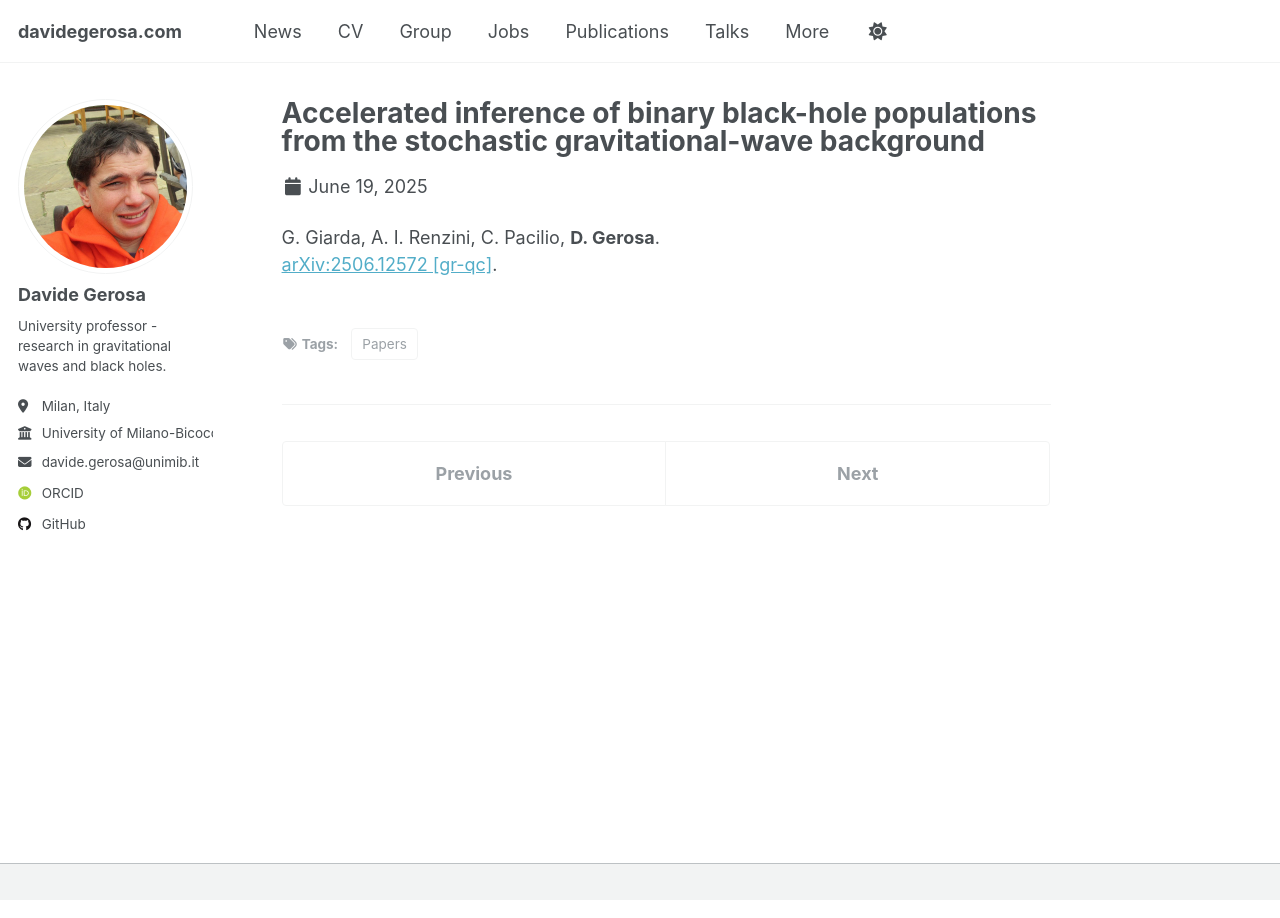
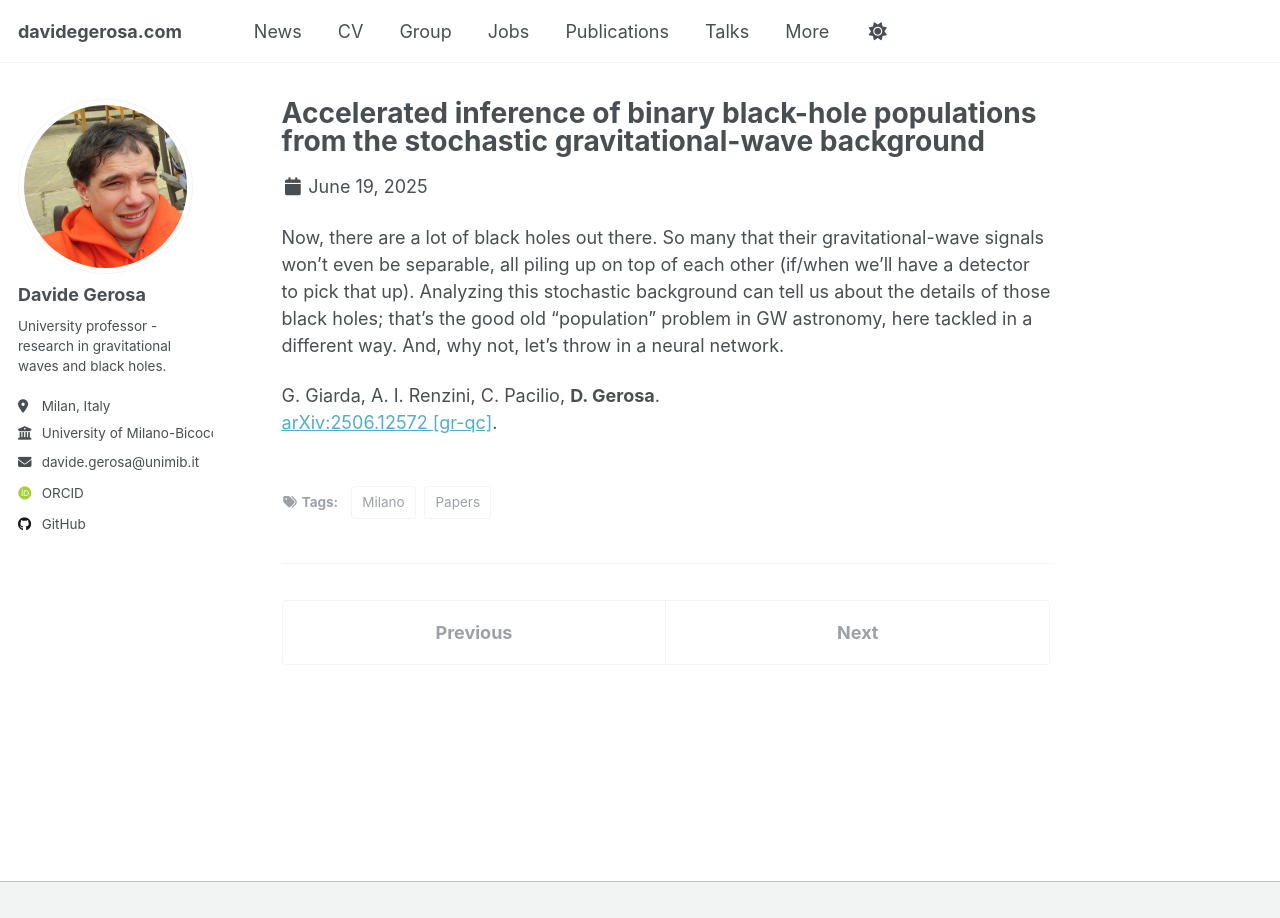
Before and after one commit to dgerosa/website, a Jekyll site: the page built from _posts/2025-06-19-accelerated-inference-of-binary-black-hole-populations-from-the-stochastic-gravitational-wave-background.md, in a window 1280 px wide. Built offline with Jekyll 4.4.1, drawn with Linux system fonts in a browser that asks for light colours; some web fonts are replaced.

Commit message:
Fri Jun 20 18:59:47 CEST 2025

```diff
--- a/_posts/2025-06-19-accelerated-inference-of-binary-black-hole-populations-from-the-stochastic-gravitational-wave-background.md
+++ b/_posts/2025-06-19-accelerated-inference-of-binary-black-hole-populations-from-the-stochastic-gravitational-wave-background.md
@@ -4,11 +4,10 @@ date: 2025-06-19
 permalink: /posts/2025-06-19-accelerated-inference-of-binary-black-hole-populations-from-the-stochastic-gravitational-wave-background
 tags:
   - Papers
+  - Milano
 ---
 
-
-
-
+Now, there are a lot of black holes out there. So many that their gravitational-wave signals won't even be separable, all piling up on top of each other (if/when we'll have a detector to pick that up). Analyzing this stochastic background can tell us about the details of those black holes; that's the good old "population" problem in GW astronomy, here tackled in a different way. And, why not, let's throw in a neural network.
 
 G. Giarda, A. I. Renzini, C. Pacilio, **D. Gerosa**.\
 [arXiv:2506.12572 [gr-qc]](https://arxiv.org/abs/2506.12572).
```
Also changed, not shown: _posts/2015-03-19-spin-alignment-effects-in-black-hole-binaries.md (added, +13 -0 lines), _posts/2025-06-19-bayesian-luminosity-function-estimation-in-multidepth-datasets-with-selection-effects-a-case-study-for-3z5-lyalpha-emitters.md (+3 -4 lines), _posts/2025-06-19-spin-alignment-effects-in-black-hole-binaries.md (deleted, +0 -14 lines).
